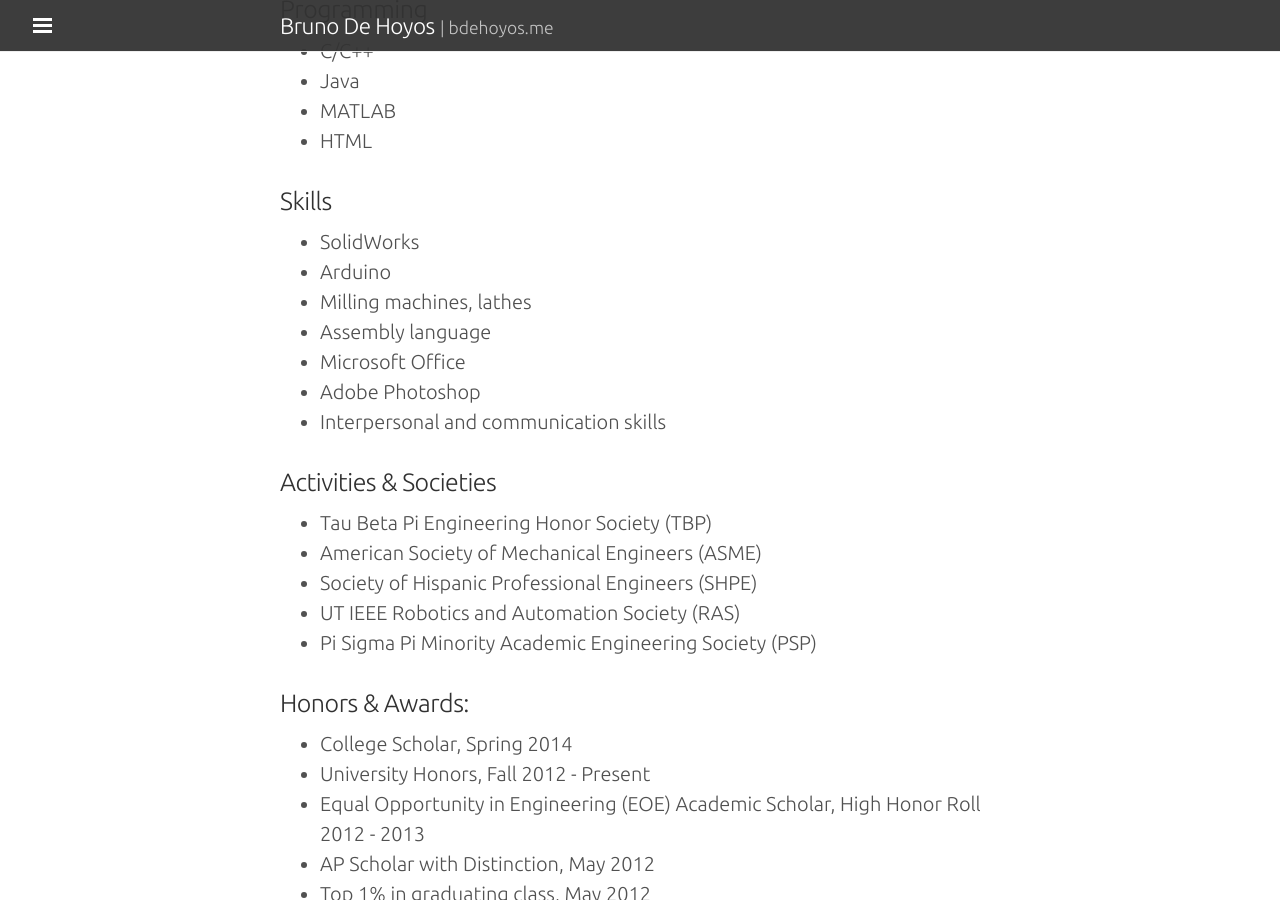
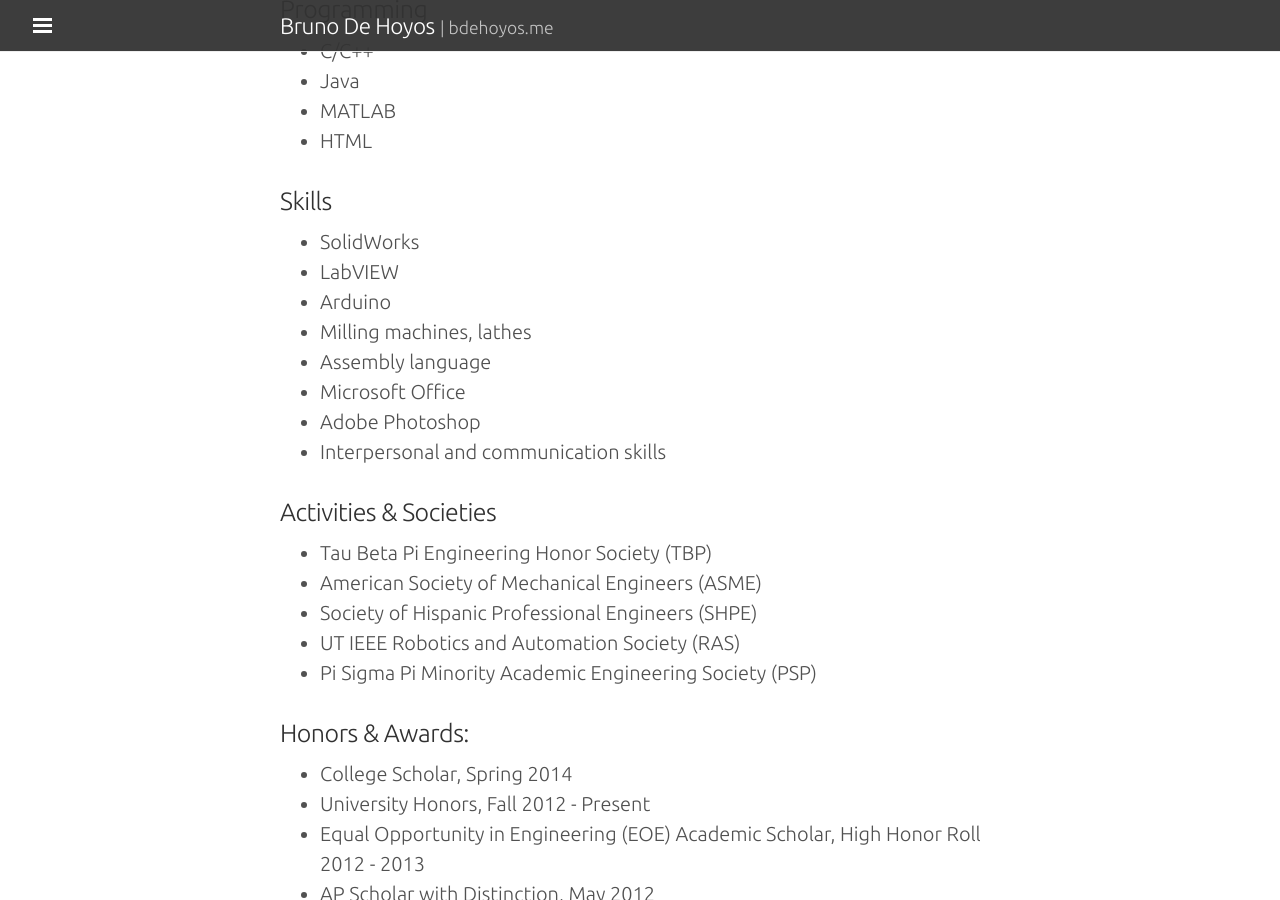
Before and after one commit to bdehoyos/bdehoyos.github.io, a Jekyll site: the page built from about.md, in a window 1280 px wide and 900 px high, scrolled down 587 px. Built offline with Jekyll 4.4.1, drawn with Linux system fonts in a browser that asks for light colours.

Commit message:
LabVIEW, resume

```diff
--- a/about.md
+++ b/about.md
@@ -20,6 +20,7 @@ If you find anything on this site interesting or have any questions, feel free t
 
 ### Skills
 - SolidWorks
+- LabVIEW
 - Arduino
 - Milling machines, lathes
 - Assembly language
```
Also changed, not shown: 6 other files.
